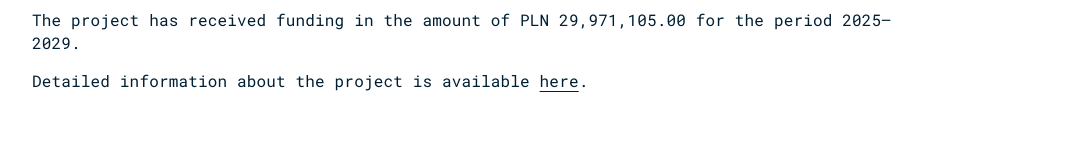
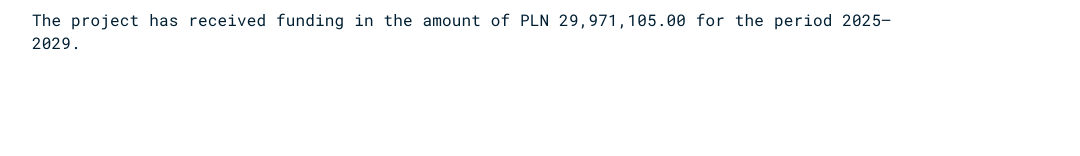
Before and after one commit to CredibleAI/CredibleAI.github.io, a Next.js app: page /centre-for-credible-ai in a window 1280 px wide. Shown: the part 469-625 px from the top of the page, without its empty margins (88-1168 px from the left). Built offline with nearby package versions, Linux system fonts and the light colour scheme; no server answers.

Commit message:
add funding info

```diff
--- a/src/app/centre-for-credible-ai/page.tsx
+++ b/src/app/centre-for-credible-ai/page.tsx
@@ -1,7 +1,6 @@
 import Navbar from "@/components/Navbar";
 import Section from "@/components/Section";
 import Footer from "@/components/Footer";
-import Link from "next/link";
 import { navigationItems } from "@/constants/navigation";
 
 export default function CentreForCredibleAIPage() {
@@ -30,18 +29,6 @@ export default function CentreForCredibleAIPage() {
                 <p className="mb-4">
                   The project has received funding in the amount of PLN
                   29,971,105.00 for the period 2025–2029.
-                </p>
-                <p className="mb-0">
-                  Detailed information about the project is available{" "}
-                  <Link
-                    href="https://credible-ai.org/"
-                    target="_blank"
-                    rel="noopener noreferrer"
-                    className="underline underline-offset-4 hover:opacity-80 transition-opacity"
-                  >
-                    here
-                  </Link>
-                  .
                 </p>
               </div>
             </div>
```
